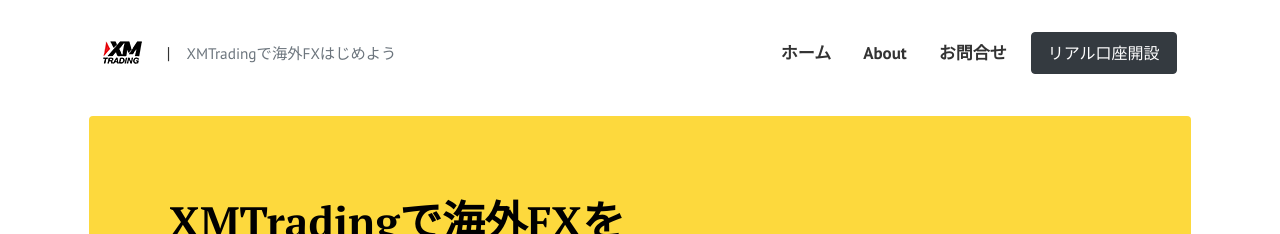
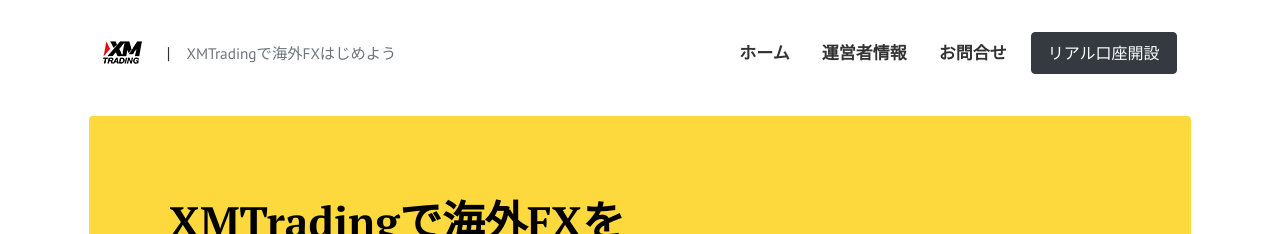
Before and after one commit to gnidart-mx/gnidart-mx.github.io, a Jekyll site: the page built from index.html, in a window 1280 px wide. Shown: the top 234 px of the page. Built offline with Jekyll 4.4.1, drawn with Linux system fonts in a browser that asks for light colours; the list of posts is cut into pages by our own code.

Commit message:
about-up

```diff
--- a/_data/menus.yml
+++ b/_data/menus.yml
@@ -4,7 +4,7 @@
 - title: ホーム
   url: "gnidart-mx.github.io"
 
-- title: About
+- title: 運営者情報
   url: "about/"
 
 - title: お問合せ
```
